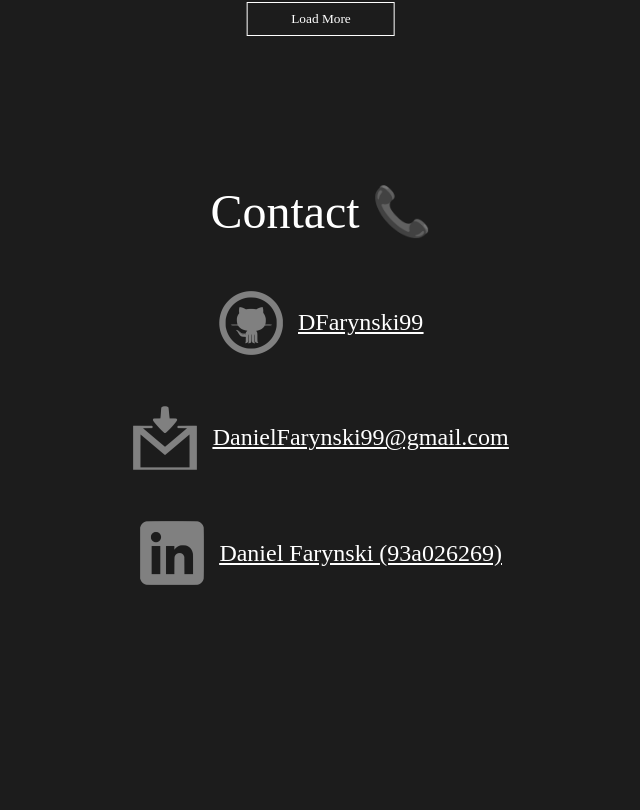
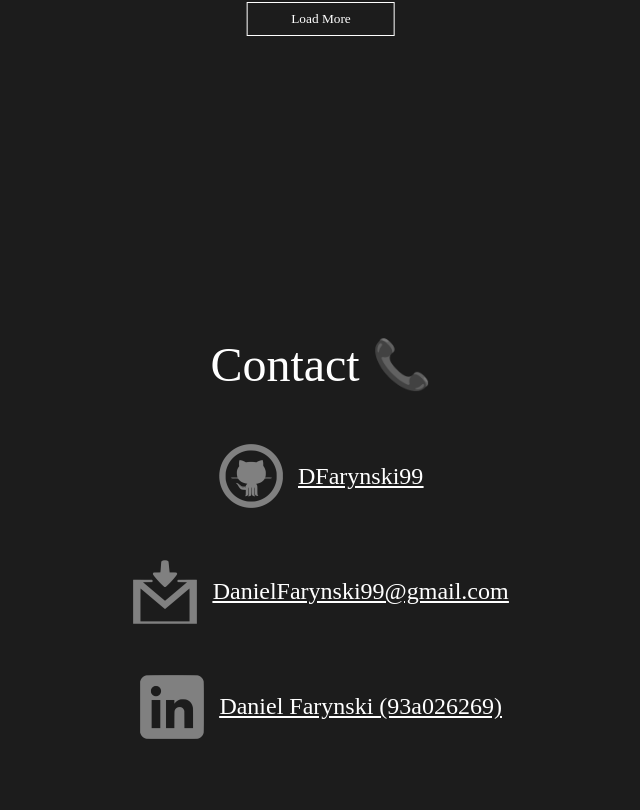
Before and after one commit to DFarynski99/reactPortfolio, a React (Create React App) app: page /webscraping in a window 1280 px wide. Shown: the part 3410-4220 px from the top of the page, without its empty margins (319-959 px from the left). Built offline with nearby package versions, Linux system fonts and the light colour scheme; a web font is replaced by a local one.

Commit message:
- Added margin-top to Contact section on medium-sized viewport media queries

```diff
--- a/src/App.css
+++ b/src/App.css
@@ -698,6 +698,10 @@ html{
 
 @media only screen and (min-width: 1441px) and (max-width: 1919px){
 
+    #contactSection{
+        margin-top: 15%;
+    }
+
     #webScrapingContainer, #captchaBypassContainer {
         min-height: 100vh;
         width: 90%;
@@ -756,6 +760,10 @@ html{
 }
 
 @media only screen and (min-width: 1281px) and (max-width: 1440px){
+
+    #contactSection{
+        margin-top: 15%;
+    }
 
     #webScrapingContainer, #captchaBypassContainer {
         min-height: 100vh;
@@ -974,6 +982,10 @@ html{
 
 @media only screen and (min-width: 1025px) and (max-width: 1280px) {
 
+    #contactSection{
+        margin-top: 15%;
+    }
+
     #role{
         font-size:0.8rem;
     }
```
